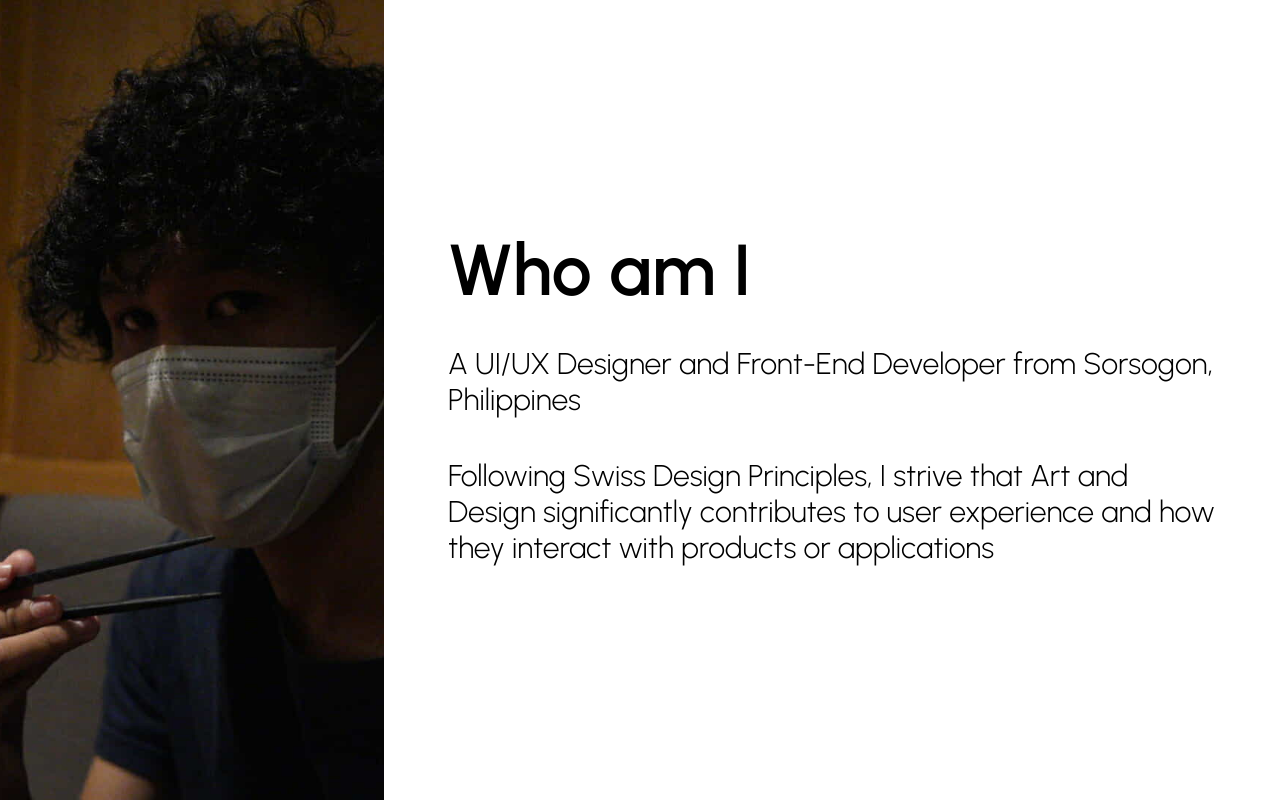
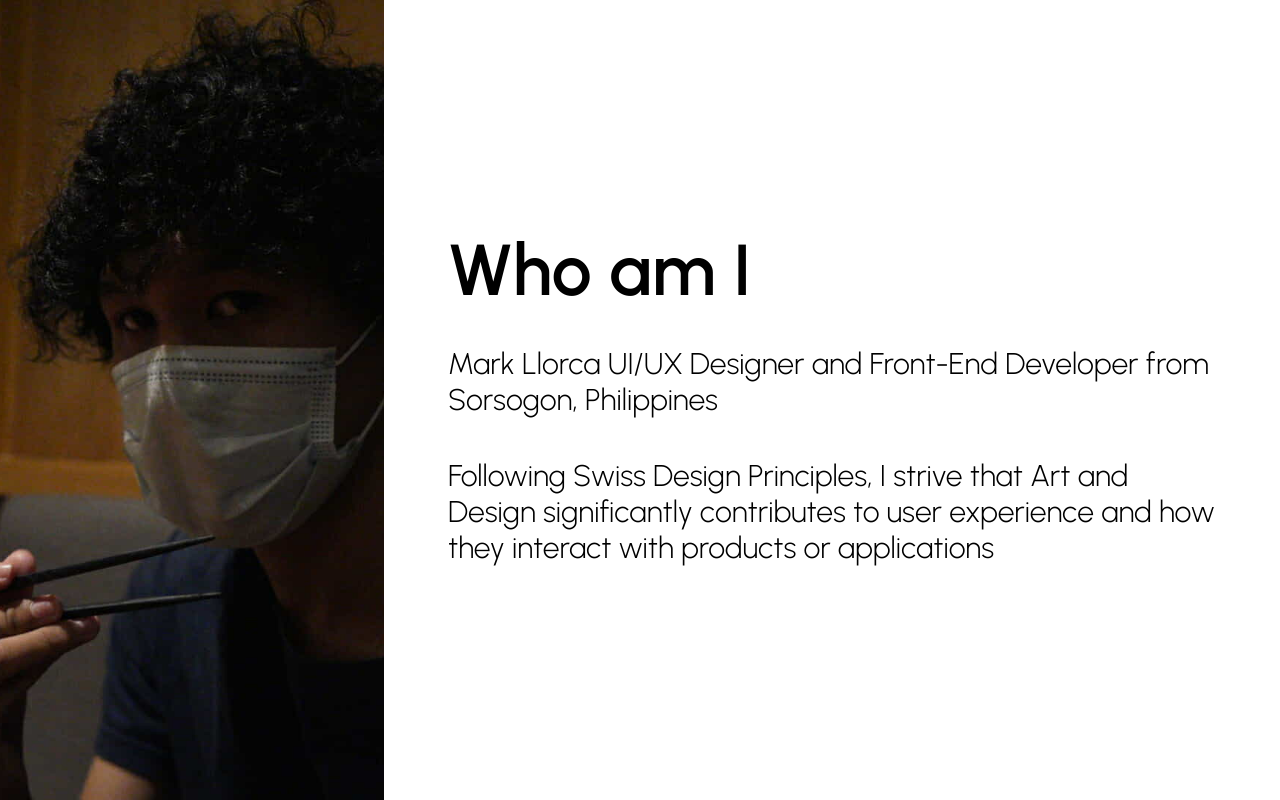
Before and after one commit to myaano/Portfolio, a Next.js app: page / in a window 1280 px wide. Shown: the top 800 px of the page. Built offline with nearby package versions, Linux system fonts and the light colour scheme.

Commit message:
i forgot my own name XD

```diff
--- a/src/app/page.tsx
+++ b/src/app/page.tsx
@@ -138,8 +138,8 @@ export default function Home() {
                     Who am I
                   </h1>
                   <p>
-                    A UI/UX Designer and Front-End Developer from Sorsogon,
-                    Philippines
+                    Mark Llorca UI/UX Designer and Front-End Developer from
+                    Sorsogon, Philippines
                   </p>
                   <p>
                     Following Swiss Design Principles, I strive that Art and
```
